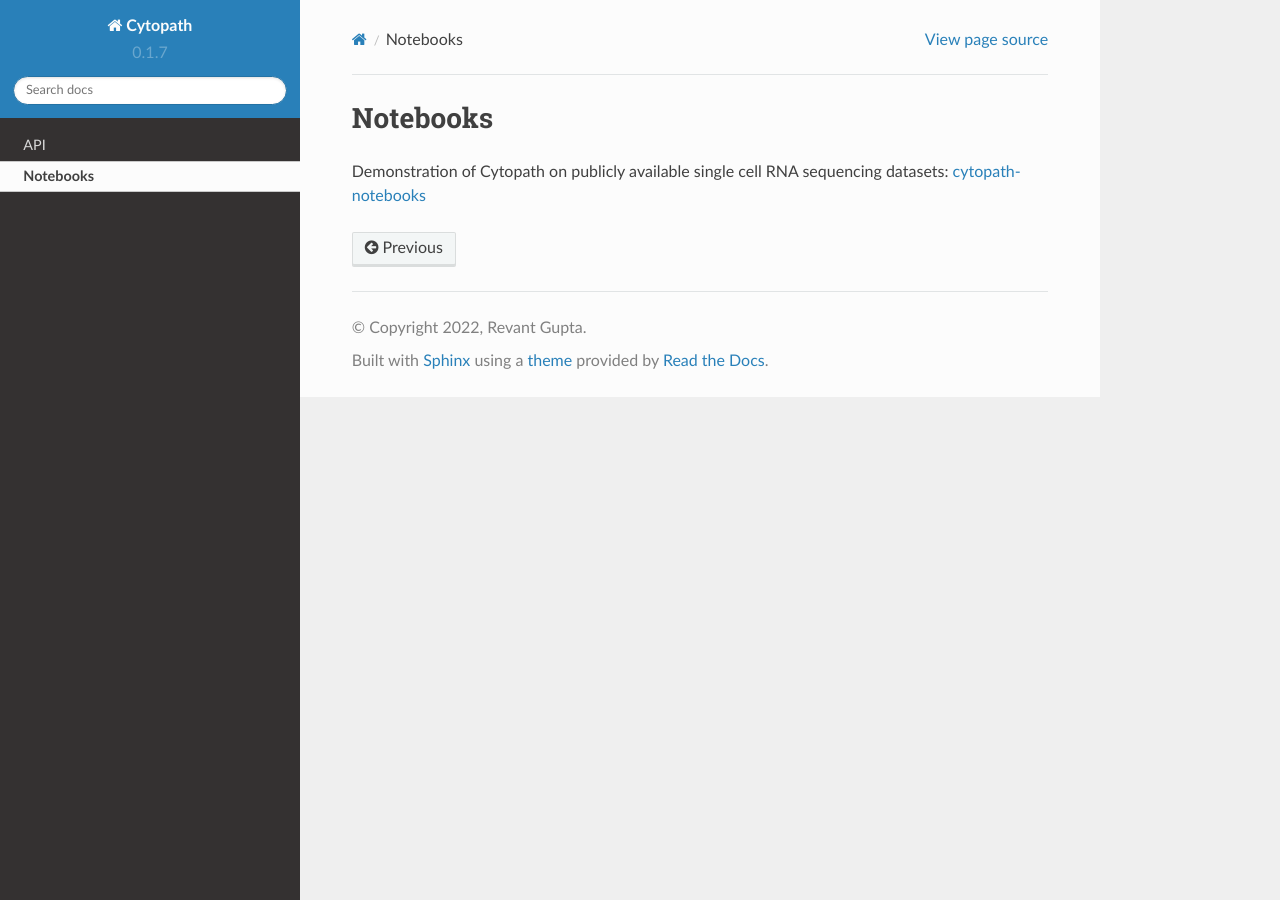
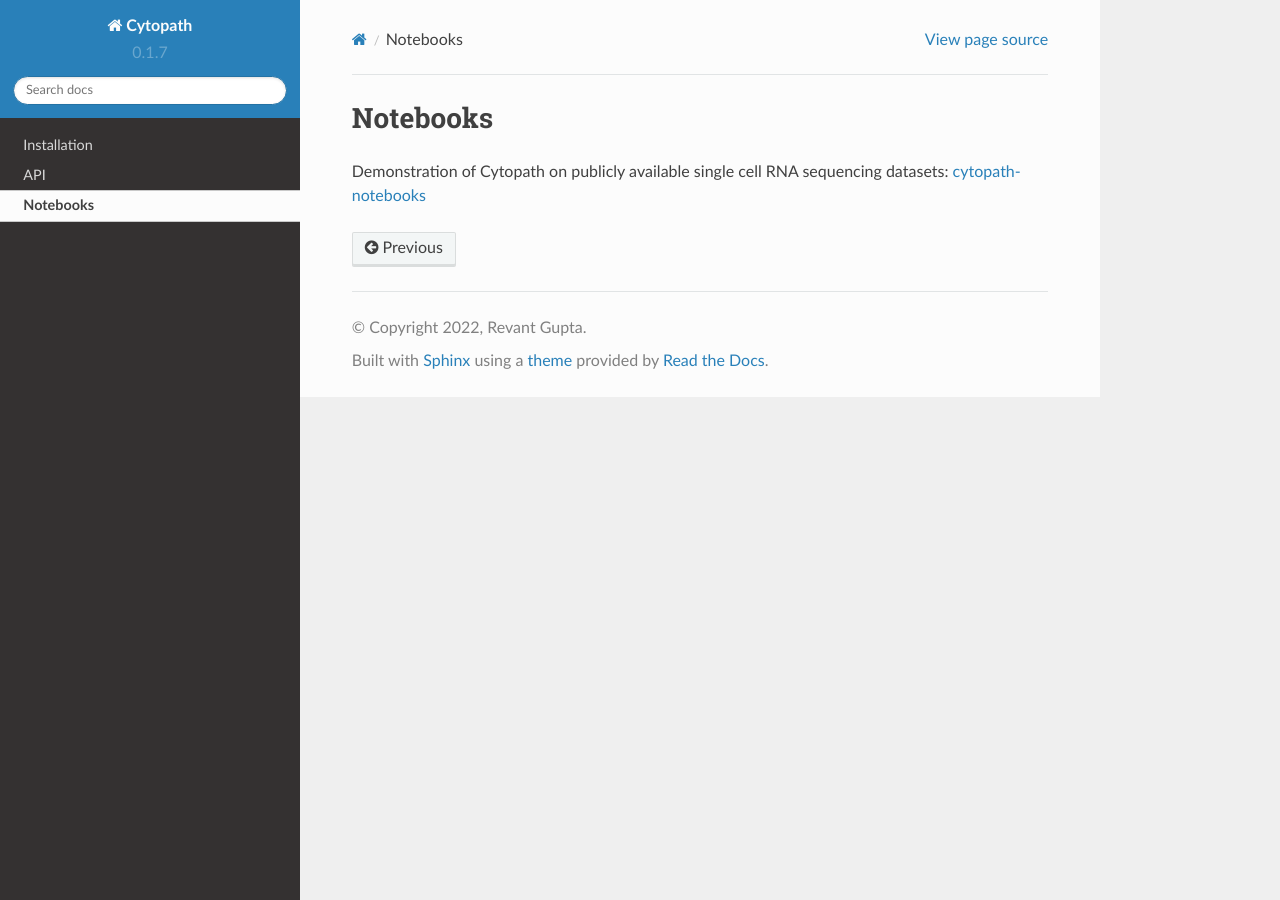
Before and after one commit to aron0093/cytopath, a Sphinx documentation site: the page built from docs/source/notebooks.rst, in a window 1280 px wide. Built offline with Sphinx 7.4.7 and the Read the Docs theme 2.0.0, drawn with Linux system fonts in a browser that asks for light colours; pages that are not in the unit, such as notebooks, are missing from menus.

Commit message:
Update index.rst

```diff
--- a/docs/source/index.rst
+++ b/docs/source/index.rst
@@ -16,6 +16,6 @@
 
 .. toctree::
 
-   usage
+   installation
    api
    notebooks
```
Also changed, not shown: other parts of docs/source/index.rst (+1 -1 lines).
